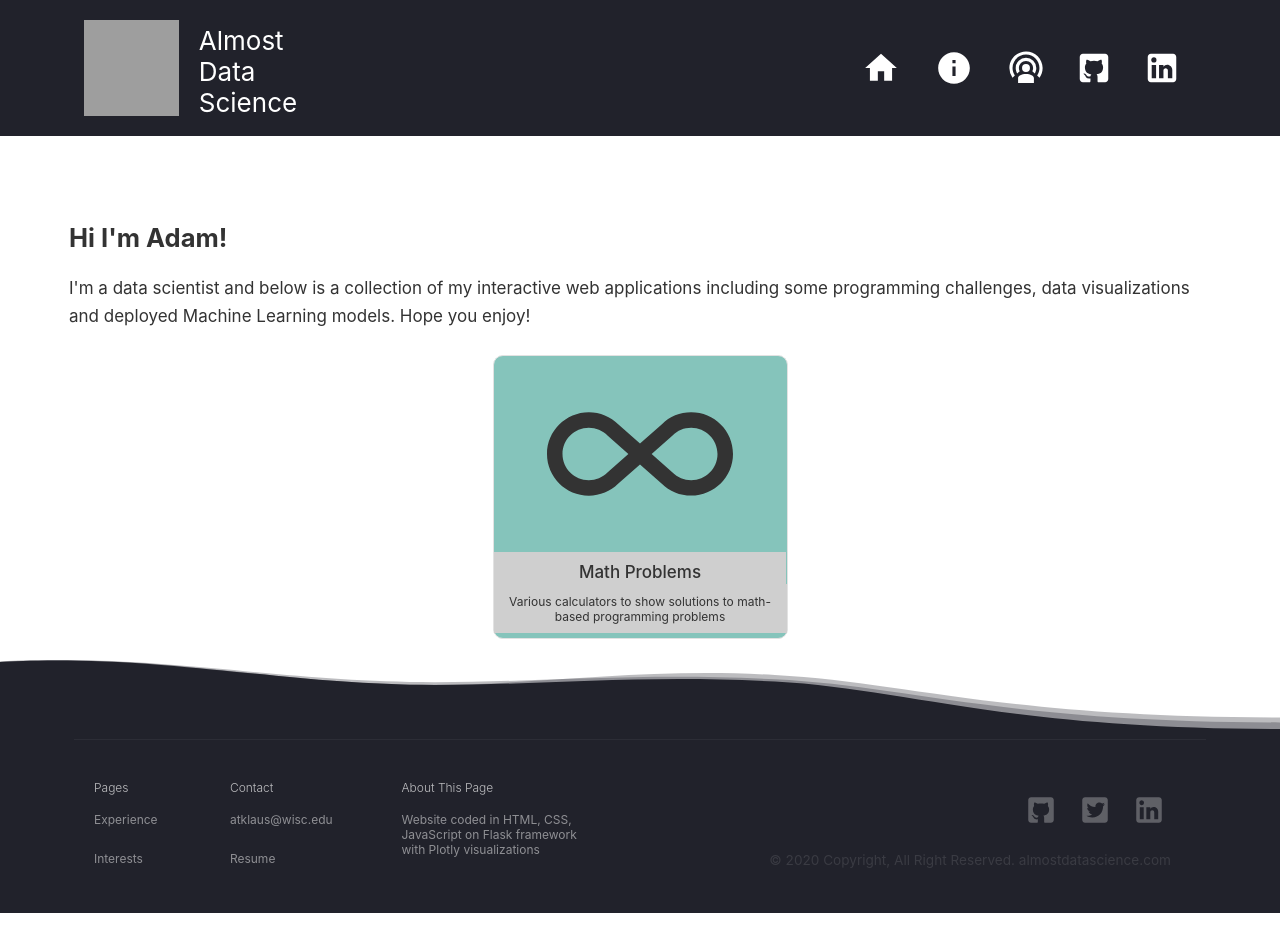
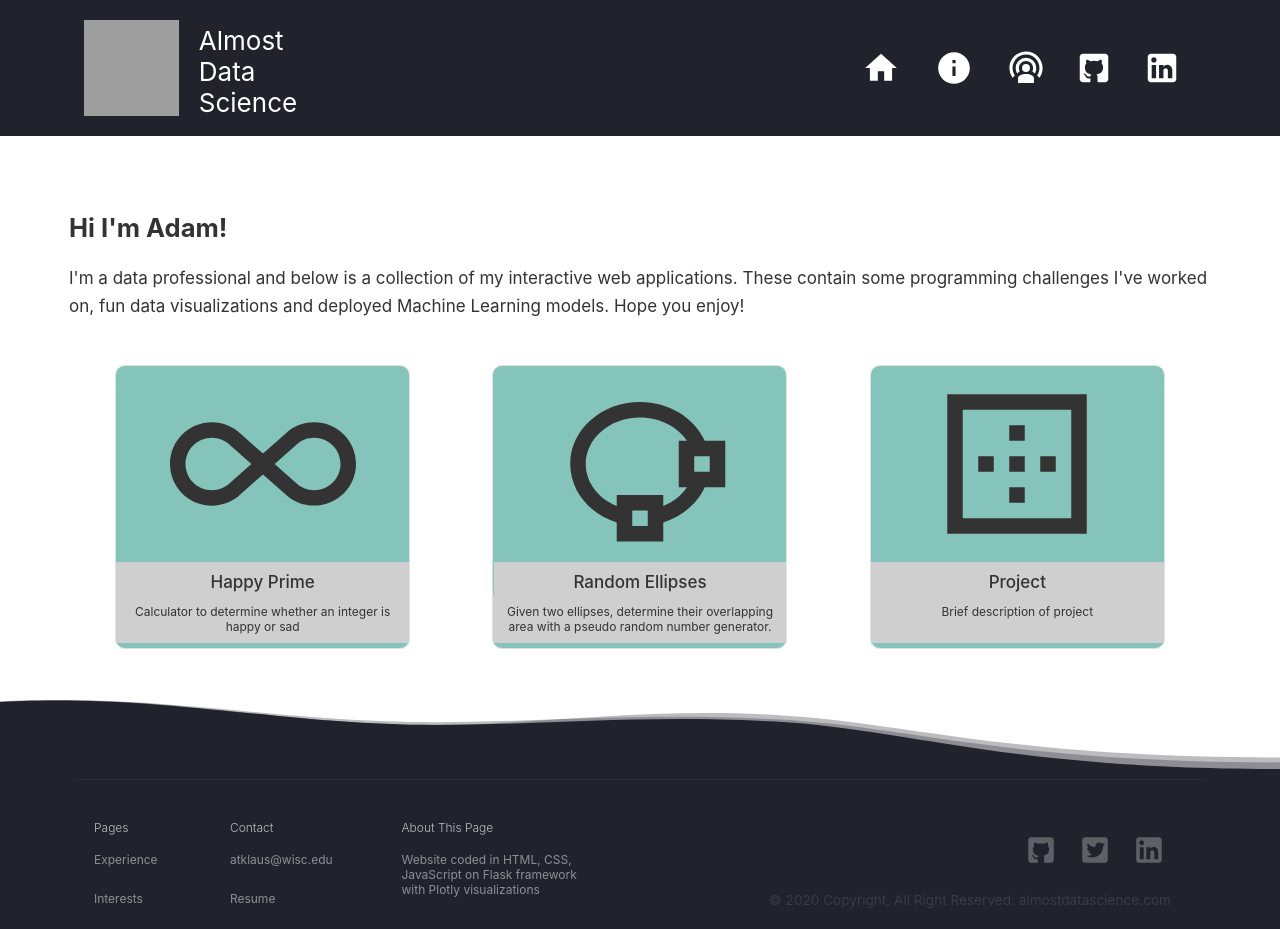
Before and after one commit to atklaus/streamlit-portfolio, a Flask app: template application/templates/index.html in a window 1280 px wide. Shown: the top 929 px of the page. Run offline with Flask 3, Linux system fonts and the light colour scheme; the template is opened without the code that fills it, so the values that code supplies are empty; parts of the project's set-up code (start-up, migrations or seed data) failed here and were passed over; some libraries are stand-ins or nearby versions; grey boxes are pictures that could not be loaded.

Commit message:
updated project chart cards

```diff
--- a/application/plotlydash/assets/1_dashstyles.css
+++ b/application/plotlydash/assets/1_dashstyles.css
@@ -53,7 +53,7 @@
 
 #ellipse_plot {
   justify-content: center;
-  padding: 10px 10px 10px 10px;
+  /* padding: 10px 10px 10px 10px;   */
 }
 
 .ellipse_input {
--- a/application/static/css/index-style.css
+++ b/application/static/css/index-style.css
@@ -482,7 +482,7 @@
 
   #i1twsx {
     text-align: center;
-    padding: 10px 0 0 0;
+    padding: 0 0 0 0;
     background-color: white;
   }
 
@@ -510,7 +510,7 @@
 
   #izilb {
     text-align: center;
-    padding: 10px 0 0 0;
+    padding: 30px 0 30px 0;
     background-color: white;
   }
 
--- a/application/templates/about.html
+++ b/application/templates/about.html
@@ -9,7 +9,7 @@
       <div id="ieahds" class="gpd-box">
         <h1 id="i0dt5a" class="gpd-header">My Background
         </h1>
-        <div id="idz7dy" class="gpd-text">Early in my career I became interested in automation and answer questions with data. This curiosity encouraged me teach myself programming and pursue a Master's in Data Science.
+        <div id="idz7dy" class="gpd-text">Early in my career I became interested in automation and answering questions with data. This curiosity encouraged me teach myself programming and pursue a Master's in Data Science.
           I've had roles within industries including financial services, healthcare and higher education and have experience in areas such as machine learning, business intelligence and data architecture.
           I am passionate about learning and the many roles and projects I've worked on have given me exposure to many technologies and data problems. &nbsp;
         </div>
--- a/application/templates/includes/nav.html
+++ b/application/templates/includes/nav.html
@@ -76,6 +76,7 @@
   </div>
 
   <section id="itf5s" class="gpd-section"></section>
+
     <div id="i7qq5v" class="gpd-shape-divider gpd-shape-divider--fl-v-h" data-gjs-type="shape-divider" data-gjs-resizable="[object Object]" data-gjs-shape-divider="low-hills-split" data-gjs-flip-vert data-gjs-flip-horiz data-gjs-custom-name="Shape divider">
       <svg preserveAspectRatio="none" viewBox="0 0 240 24">
         <path fill-opacity=".3" d="M240 24V0c-51.8 0-69.9 13.2-94.7 15.6-24.7 2.4-43.9-1.2-63.8-1-19.1 0-31.2 3.6-51.3 6.5A126 126 0 010 22V24h240z"/>
@@ -83,6 +84,7 @@
         <path d="M240 24V3.7c-51.8 0-69.9 11.7-94.7 14-24.7 2.4-43.9-3.2-63.8-3.1-19.1 0-31.2 3.6-51.3 6.5a128 128 0 01-30.2 1V24h240z"/>
       </svg>
     </div>
+
 
     <script>
       function myFunction() {
--- a/application/templates/index.html
+++ b/application/templates/index.html
@@ -6,7 +6,7 @@
         <div data-column="1" id="ijpzi" class="cell">
           <h2 id="iepkg">Hi I'm Adam!
           </h2>
-          <div id="ikuk2">I'm a data scientist and below is a collection of my interactive web applications including some programming challenges, data visualizations and deployed Machine Learning models.
+          <div id="ikuk2">I'm a data professional and below is a collection of my interactive web applications. These contain some programming challenges I've worked on, fun data visualizations and deployed Machine Learning models.
             Hope you enjoy!
           </div>
         </div>
@@ -26,24 +26,24 @@
                 </svg>
               </span>
             </a>
-            <div id="iljkl" class="gpd-text">Math Problems</div>
-            <div id="ik072" class="gpd-text">Various calculators to show solutions to math-based programming problems</div>
+            <div id="iljkl" class="gpd-text">Happy Prime</div>
+            <div id="ik072" class="gpd-text">Calculator to determine whether an integer is happy or sad</div>
         </div>
 
-        <!-- <div id="ispxj" class="cell card-services" data-gjs-type="grid-item" data-gjs-view="">
-          <a href="{{ url_for('/project2/') }}" id="ilzv5" class="gpd-link-box" data-gjs-type="link-box" data-gjs-view=""><span id="iwqq1" class="gpd-icon" data-gjs-type="icon-v2" data-gjs-view=""><svg xmlns="http://www.w3.org/2000/svg" viewBox="0 0 24 24" data-gjs-type="svg" data-gjs-view="">
-            <path d="M5 20.5c-1.93 0-3.5-1.57-3.5-3.5s1.57-3.5 3.5-3.5 3.5 1.57 3.5 3.5-1.57 3.5-3.5 3.5M5 12c-2.76 0-5 2.24-5 5s2.24 5 5 5 5-2.24 5-5-2.24-5-5-5m9.8-2H19V8.2h-3.2l-1.94-3.27c-.29-.5-.86-.83-1.46-.83-.47 0-.9.19-1.2.5L7.5 8.29C7.19 8.6 7 9 7 9.5c0 .63.33 1.16.85 1.47L11.2 13v5H13v-6.5l-2.25-1.65 2.32-2.35m5.93 13c-1.93 0-3.5-1.57-3.5-3.5s1.57-3.5 3.5-3.5 3.5 1.57 3.5 3.5-1.57 3.5-3.5 3.5m0-8.5c-2.76 0-5 2.24-5 5s2.24 5 5 5 5-2.24 5-5-2.24-5-5-5m-3-7.2c1 0 1.8-.8 1.8-1.8S17 1.2 16 1.2 14.2 2 14.2 3 15 4.8 16 4.8z" data-gjs-type="svg-in" data-gjs-view="">
+        <div id="ispxj" class="cell card-services" data-gjs-type="grid-item" data-gjs-view="">
+          <a href="{{ url_for('/ellipses/') }}" id="ilzv5" class="gpd-link-box" data-gjs-type="link-box" data-gjs-view=""><span id="iwqq1" class="gpd-icon" data-gjs-type="icon-v2" data-gjs-view=""><svg xmlns="http://www.w3.org/2000/svg" viewBox="0 0 24 24" data-gjs-type="svg" data-gjs-view="">
+            <path d="M23 9v6h-2.65c-.97 2.12-2.92 3.78-5.35 4.54V22H9v-2.46C5.5 18.45 3 15.5 3 12c0-4.42 4.03-8 9-8 3.78 0 7 2.07 8.35 5H23m-6 6V9h1.06C16.85 7.21 14.59 6 12 6c-3.87 0-7 2.69-7 6 0 2.39 1.64 4.46 4 5.42V16h6v1.42c1.29-.52 2.35-1.37 3.06-2.42H17m2-2h2v-2h-2v2m-8 7h2v-2h-2v2z" data-gjs-type="svg-in" data-gjs-view="">
             </path>
             </svg></span></a>
-          <div id="ie1uk" class="gpd-text" data-gjs-type="text" data-gjs-view="">Project
+          <div id="ie1uk" class="gpd-text" data-gjs-type="text" data-gjs-view="">Random Ellipses
           </div>
-          <div id="its71" class="gpd-text" data-gjs-type="text" data-gjs-view="">Brief description of project
+          <div id="its71" class="gpd-text" data-gjs-type="text" data-gjs-view="">Given two ellipses, determine their overlapping area with a pseudo random number generator.
           </div>
-        </div> -->
-<!--
+        </div>
+
         <div id="ispxj" class="cell card-services" data-gjs-type="grid-item" data-gjs-view="">
           <a href="" id="ilzv5" class="gpd-link-box" data-gjs-type="link-box" data-gjs-view=""><span id="iwqq1" class="gpd-icon" data-gjs-type="icon-v2" data-gjs-view=""><svg xmlns="http://www.w3.org/2000/svg" viewBox="0 0 24 24" data-gjs-type="svg" data-gjs-view="">
-            <path d="M5 20.5c-1.93 0-3.5-1.57-3.5-3.5s1.57-3.5 3.5-3.5 3.5 1.57 3.5 3.5-1.57 3.5-3.5 3.5M5 12c-2.76 0-5 2.24-5 5s2.24 5 5 5 5-2.24 5-5-2.24-5-5-5m9.8-2H19V8.2h-3.2l-1.94-3.27c-.29-.5-.86-.83-1.46-.83-.47 0-.9.19-1.2.5L7.5 8.29C7.19 8.6 7 9 7 9.5c0 .63.33 1.16.85 1.47L11.2 13v5H13v-6.5l-2.25-1.65 2.32-2.35m5.93 13c-1.93 0-3.5-1.57-3.5-3.5s1.57-3.5 3.5-3.5 3.5 1.57 3.5 3.5-1.57 3.5-3.5 3.5m0-8.5c-2.76 0-5 2.24-5 5s2.24 5 5 5 5-2.24 5-5-2.24-5-5-5m-3-7.2c1 0 1.8-.8 1.8-1.8S17 1.2 16 1.2 14.2 2 14.2 3 15 4.8 16 4.8z" data-gjs-type="svg-in" data-gjs-view="">
+            <path d="M9 11H7v2h2m4 2h-2v2h2m6 2H5V5h14M3 21h18V3H3m14 8h-2v2h2m-4-2h-2v2h2m0-6h-2v2h2V7z" data-gjs-type="svg-in" data-gjs-view="">
             </path>
             </svg></span></a>
           <div id="ie1uk" class="gpd-text" data-gjs-type="text" data-gjs-view="">Project
@@ -51,9 +51,27 @@
           <div id="its71" class="gpd-text" data-gjs-type="text" data-gjs-view="">Brief description of project
           </div>
         </div>
- -->
 
     </section>
+
+    <!-- <section id="izilb" class="gpd-section">
+      <div id="i99gw" class="gpd-container">
+        <div id="ifwsu" class="gdp-row">
+
+        <div id="ispxj" class="cell card-services" data-gjs-type="grid-item" data-gjs-view="">
+          <a href="" id="ilzv5" class="gpd-link-box" data-gjs-type="link-box" data-gjs-view=""><span id="iwqq1" class="gpd-icon" data-gjs-type="icon-v2" data-gjs-view=""><svg xmlns="http://www.w3.org/2000/svg" viewBox="0 0 24 24" data-gjs-type="svg" data-gjs-view="">
+            <path d="M7.2 11.2c1.77 0 3.2 1.43 3.2 3.2 0 1.77-1.43 3.2-3.2 3.2-1.77 0-3.2-1.43-3.2-3.2 0-1.77 1.43-3.2 3.2-3.2m7.6 4.8c1.1 0 2 .9 2 2s-.9 2-2 2-2-.9-2-2 .9-2 2-2m.4-12a4.801 4.801 0 0 1 0 9.6 4.801 4.801 0 0 1 0-9.6z" data-gjs-type="svg-in" data-gjs-view="">
+            </path>
+            </svg></span></a>
+          <div id="ie1uk" class="gpd-text" data-gjs-type="text" data-gjs-view="">Project
+          </div>
+          <div id="its71" class="gpd-text" data-gjs-type="text" data-gjs-view="">Brief description of project
+          </div>
+        </div>
+
+    </section> -->
+
+
     <div id="ig35hg">
     </div>
     <section id="iva9i" class="gpd-section">
```
Also changed, not shown: application/plotlydash/dashboard.py (+4 -4 lines), 2 other files.
